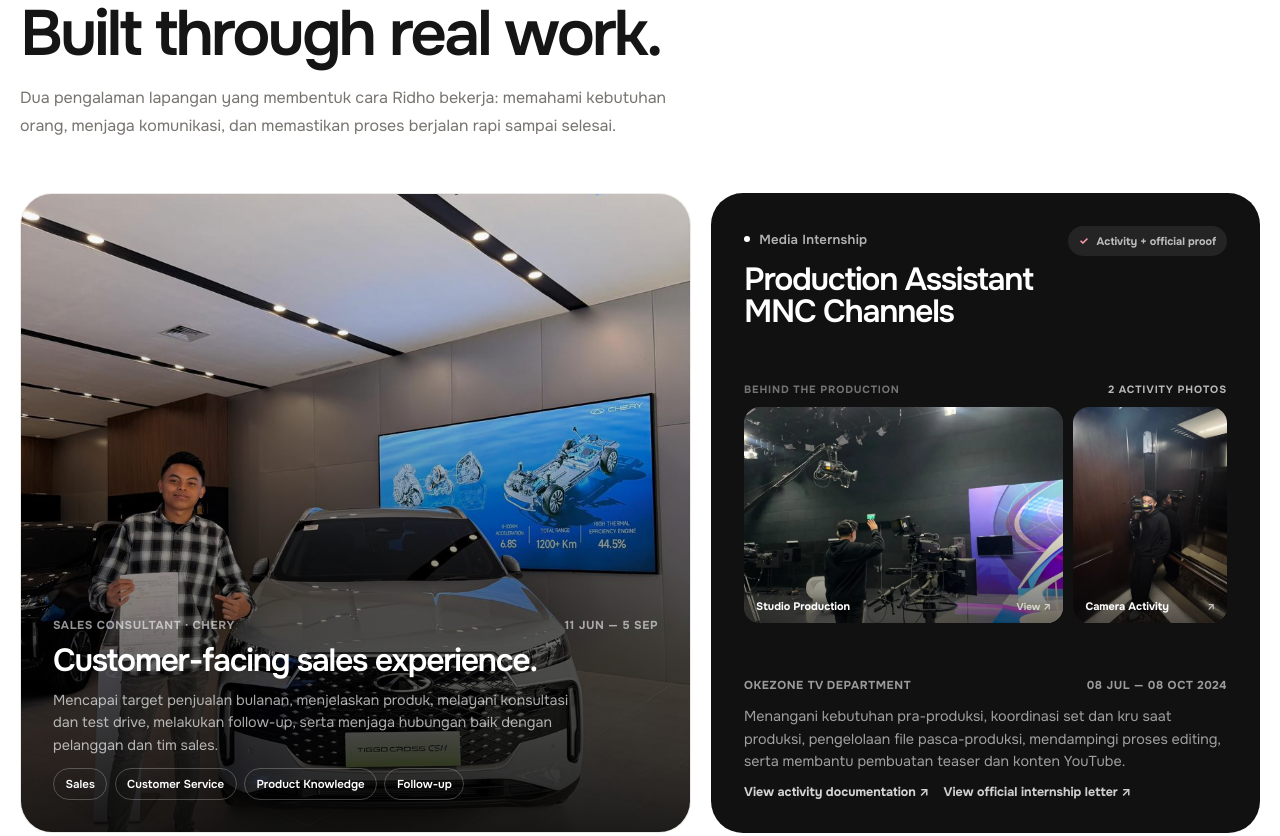
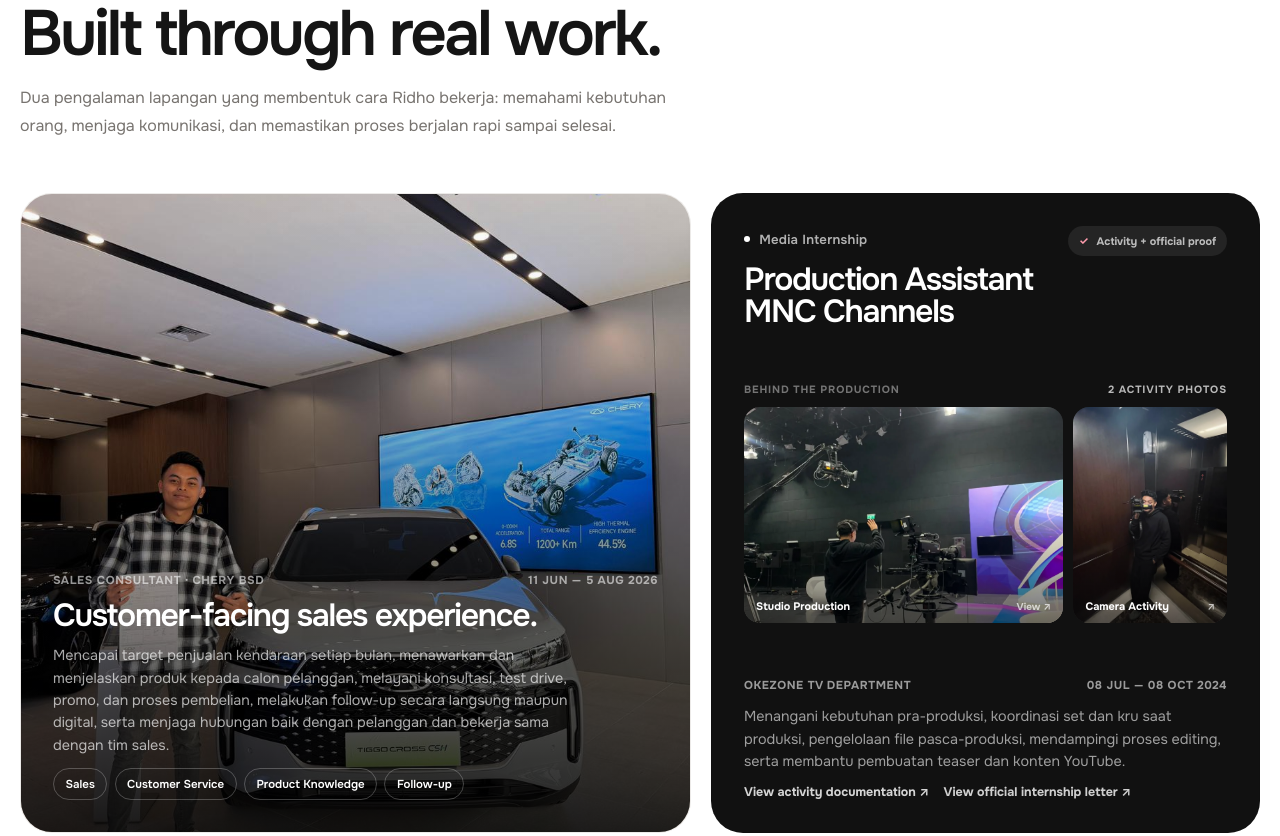
Before and after one commit to CubeCodeWorld/Portofolio_Ridho-Pratama, a plain HTML site: page index.html in a window 1280 px wide. Shown: the part 1961-2797 px from the top of the page. Drawn offline with Linux system fonts and the light colour scheme.

Commit message:
Update Sales Chery 2026 and latest CV

```diff
--- a/index.html
+++ b/index.html
@@ -441,9 +441,9 @@
           <article class="exp-card photo reveal">
             <img src="assets/images/chery-sales.jpg" class="exp-photo" alt="Ridho Pratama during his work as a Chery sales consultant" />
             <div class="exp-content">
-              <div class="exp-top"><span>Sales Consultant · Chery</span><span>11 Jun — 5 Sep</span></div>
+              <div class="exp-top"><span>Sales Consultant · Chery BSD</span><span>11 Jun — 5 Aug 2026</span></div>
               <h3>Customer-facing sales experience.</h3>
-              <p>Mencapai target penjualan bulanan, menjelaskan produk, melayani konsultasi dan test drive, melakukan follow-up, serta menjaga hubungan baik dengan pelanggan dan tim sales.</p>
+              <p>Mencapai target penjualan kendaraan setiap bulan, menawarkan dan menjelaskan produk kepada calon pelanggan, melayani konsultasi, test drive, promo, dan proses pembelian, melakukan follow-up secara langsung maupun digital, serta menjaga hubungan baik dengan pelanggan dan bekerja sama dengan tim sales.</p>
               <div class="exp-tags"><span>Sales</span><span>Customer Service</span><span>Product Knowledge</span><span>Follow-up</span></div>
             </div>
           </article>
@@ -694,7 +694,7 @@
     // Highlight card rotation
     const highlights=[
       ['Media Production','Production Assistant · MNC Channels'],
-      ['Customer Experience','Sales Consultant · Chery'],
+      ['Customer Experience','Sales Consultant · Chery BSD'],
       ['Continuous Learning','12 Coursera course certificates']
     ];
     let hi=0; const fk=document.getElementById('float-kicker'),ft=document.getElementById('float-title'),fd=document.getElementById('float-dots');
```
Also changed, not shown: 1 other file.
